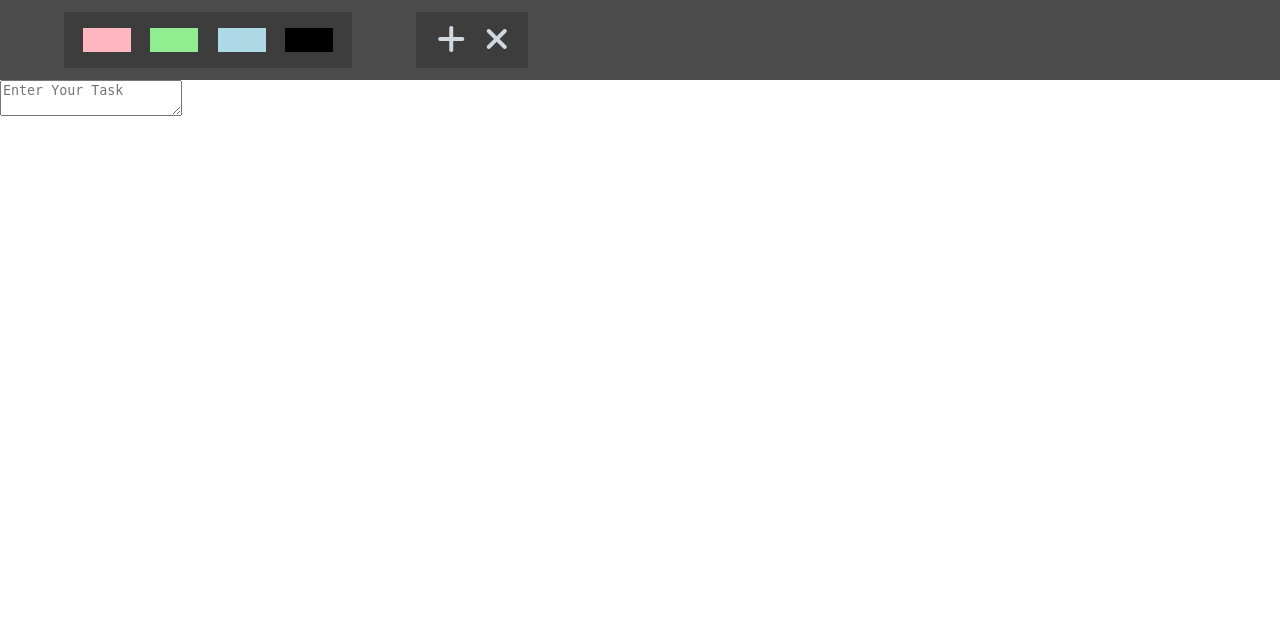
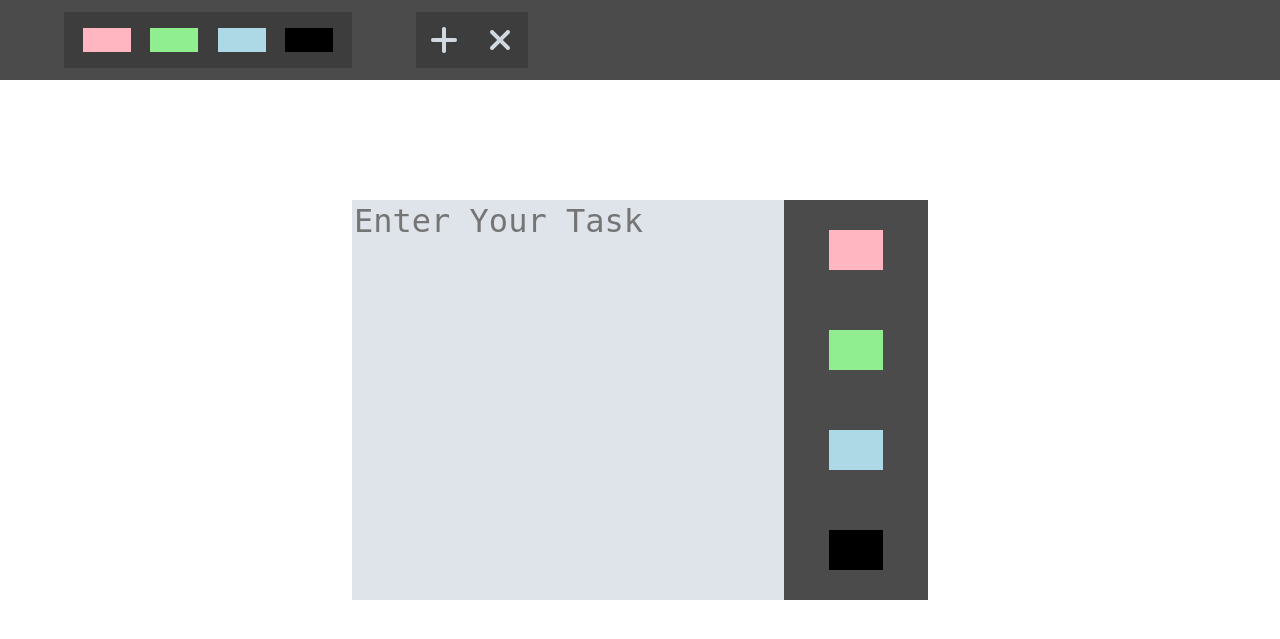
Before and after one commit to royabhi647/Node, a PHP site: page / in a window 1280 px wide. Shown: the top 639 px of the page. Run offline with PHP 8.4, Linux system fonts and the light colour scheme; some libraries are stand-ins or nearby versions.

Commit message:
:lipstick:modal started

```diff
--- a/Browser/DOM/Jira/index.html
+++ b/Browser/DOM/Jira/index.html
@@ -33,13 +33,13 @@
     </div>
 
     <!-- Modal Container -->
-    <div>
+    <div class="modal-cont">
         <textarea placeholder="Enter Your Task"></textarea>
         <div class="priority-color-cont">
-            <div class="lightpink"></div>
-            <div class="lightgreen"></div>
-            <div class="lightblue"></div>
-            <div class="black"></div>
+            <div class="lightpink priority-color"></div>
+            <div class="lightgreen priority-color"></div>
+            <div class="lightblue priority-color"></div>
+            <div class="black priority-color"></div>
         </div>
     </div>
 
--- a/Browser/DOM/Jira/style.css
+++ b/Browser/DOM/Jira/style.css
@@ -1,8 +1,8 @@
-*{
+* {
   box-sizing: border-box;
 }
 
-body{
+body {
   margin: 0;
   padding: 0;
 }
@@ -10,8 +10,8 @@ body{
 .toolbox-cont{
   height:5rem;
   background-color: #4b4b4b;
-    display:flex;
-    align-items:center;
+  display: flex;
+  align-items: center;
 }
 
 .toolbox-cont>*{
@@ -22,42 +22,95 @@ body{
   height:3.5rem;
   width:18rem;
   background-color: #3d3d3d;
-    display:flex;
-    align-items:center;
+  display: flex;
+  align-items: center;
   justify-content: space-evenly;
 }
 
 .action-btn-cont{
-    height: 3.5rem;
+  height:3.5rem;
   width:7rem;
   background-color: #3d3d3d;
-    display:flex;
+  display: flex;
   align-items: center;
   justify-content: space-evenly;
 }
 
 .color{
-    height: 1.5rem;
+  height:1.5rem;
   width:3rem;
 }
 
 .lightpink{
   background-color: lightpink;
 }
-
 .lightgreen{
   background-color: lightgreen;
 }
-
 .lightblue{
   background-color: lightblue;
 }
-
 .black{
   background-color: black;
 }
 
 .action-btn-cont>*{
   font-size: 2rem;
-    color:#d1d8e0;
+  color: #d1d8e0;
+  display: flex;
+  justify-content: center;
+  align-items: center;
+  width: 50%;
+  height: 100%;
 }
+
+.toolbox-color-cont>*:hover, .action-btn-cont>*:hover{
+  background-color: #485460;
+}
+
+.modal-cont{
+  height:50vh;
+  width:45vw;
+  background-color: lightblue;
+  position: absolute;
+  top:calc((100vh - 50vh)/2);
+  left:calc((100vw - 45vw)/2);
+  display: flex;
+}
+
+textarea{
+  height:100%;
+  width:75%;
+  background-color:#dfe4ea ;
+  font-size:2rem;
+  border:none;
+  outline:none;
+  resize: none;
+}
+
+.priority-color-cont{
+  height:100%;
+  width:25%;
+  display:flex;
+  flex-direction: column;
+  justify-content: space-around;
+  align-items: center;
+  background-color: #4b4b4b;
+}
+
+.priority-color{
+  height: 10%;
+  width:38%;
+}
+
+
+
+
+
+
+
+
+
+.main-cont{
+  display:flex;
+}
```
Lines whose indentation alone changed are shown as unchanged.
